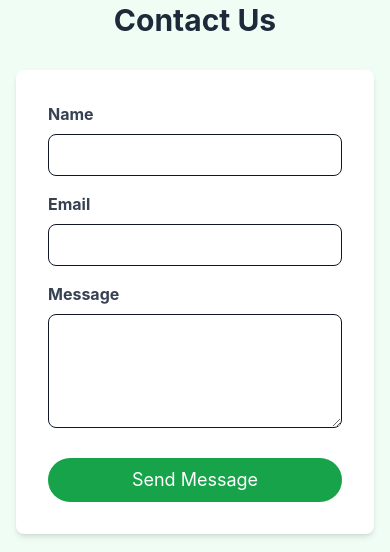
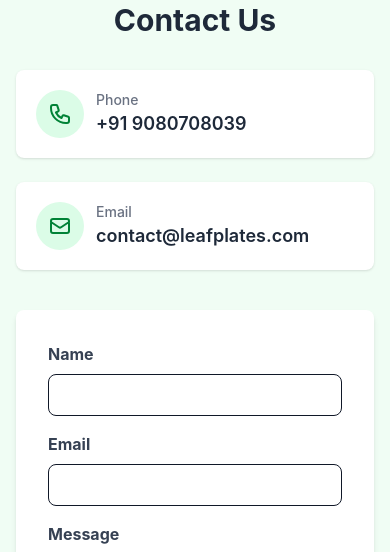
Before and after one commit to Naveen934/Webplate, a React app in the folder frontend/: page / in a window 390 px wide. Shown: the part 1274-1826 px from the top of the page. Built offline with nearby package versions, Linux system fonts and the light colour scheme; no server answers; the HTML template or start-up script is replaced by a standard one.

Commit message:
Feature: Contact info endpoint + frontend shows phone and email

```diff
--- a/frontend/src/components/ContactForm.jsx
+++ b/frontend/src/components/ContactForm.jsx
@@ -1,21 +1,21 @@
-import { useState } from 'react';
+import { useState, useEffect } from 'react';
 import axios from 'axios';
 
 const API_URL = import.meta.env.VITE_API_URL || 'http://localhost:8000';
 
 const ContactForm = () => {
-    const [formData, setFormData] = useState({
-        name: '',
-        email: '',
-        message: ''
-    });
+    const [formData, setFormData] = useState({ name: '', email: '', message: '' });
     const [status, setStatus] = useState('');
+    const [contactInfo, setContactInfo] = useState({ phone: '', email: '' });
+
+    useEffect(() => {
+        axios.get(`${API_URL}/contact-info/`)
+            .then(res => setContactInfo(res.data))
+            .catch(err => console.error("Could not load contact info", err));
+    }, []);
 
     const handleChange = (e) => {
-        setFormData({
-            ...formData,
-            [e.target.name]: e.target.value
-        });
+        setFormData({ ...formData, [e.target.name]: e.target.value });
     };
 
     const handleSubmit = async (e) => {
@@ -32,49 +32,60 @@
 
     return (
         <section id="contact" className="py-12 bg-green-50">
-            <div className="container mx-auto px-4 max-w-2xl">
+            <div className="container mx-auto px-4 max-w-4xl">
                 <h2 className="text-3xl font-bold text-center text-gray-800 mb-8">Contact Us</h2>
 
+                {/* Contact Details */}
+                <div className="flex flex-col md:flex-row gap-6 mb-10 justify-center">
+                    <div className="flex items-center gap-3 bg-white rounded-lg shadow p-5 flex-1">
+                        <div className="bg-green-100 p-3 rounded-full">
+                            <svg className="w-6 h-6 text-green-700" fill="none" stroke="currentColor" viewBox="0 0 24 24">
+                                <path strokeLinecap="round" strokeLinejoin="round" strokeWidth="2" d="M3 5a2 2 0 012-2h3.28a1 1 0 01.948.684l1.498 4.493a1 1 0 01-.502 1.21l-2.257 1.13a11.042 11.042 0 005.516 5.516l1.13-2.257a1 1 0 011.21-.502l4.493 1.498a1 1 0 01.684.949V19a2 2 0 01-2 2h-1C9.716 21 3 14.284 3 6V5z" />
+                            </svg>
+                        </div>
+                        <div>
+                            <p className="text-sm text-gray-500 font-medium">Phone</p>
+                            <a href={`tel:${contactInfo.phone}`} className="text-lg font-semibold text-gray-800 hover:text-green-600">
+                                {contactInfo.phone || '+91 9080708039'}
+                            </a>
+                        </div>
+                    </div>
+
+                    <div className="flex items-center gap-3 bg-white rounded-lg shadow p-5 flex-1">
+                        <div className="bg-green-100 p-3 rounded-full">
+                            <svg className="w-6 h-6 text-green-700" fill="none" stroke="currentColor" viewBox="0 0 24 24">
+                                <path strokeLinecap="round" strokeLinejoin="round" strokeWidth="2" d="M3 8l7.89 5.26a2 2 0 002.22 0L21 8M5 19h14a2 2 0 002-2V7a2 2 0 00-2-2H5a2 2 0 00-2 2v10a2 2 0 002 2z" />
+                            </svg>
+                        </div>
+                        <div>
+                            <p className="text-sm text-gray-500 font-medium">Email</p>
+                            <a href={`mailto:${contactInfo.email}`} className="text-lg font-semibold text-gray-800 hover:text-green-600">
+                                {contactInfo.email || 'contact@leafplates.com'}
+                            </a>
+                        </div>
+                    </div>
+                </div>
+
+                {/* Contact Form */}
                 {status && <p className={`text-center mb-4 ${status.includes('success') ? 'text-green-600' : 'text-red-600'}`}>{status}</p>}
 
                 <form onSubmit={handleSubmit} className="bg-white p-8 rounded-lg shadow-md">
                     <div className="mb-4">
                         <label className="block text-gray-700 font-bold mb-2" htmlFor="name">Name</label>
-                        <input
-                            type="text"
-                            id="name"
-                            name="name"
-                            value={formData.name}
-                            onChange={handleChange}
-                            className="w-full px-3 py-2 border rounded-lg focus:outline-none focus:border-green-500"
-                            required
-                        />
+                        <input type="text" id="name" name="name" value={formData.name} onChange={handleChange}
+                            className="w-full px-3 py-2 border rounded-lg focus:outline-none focus:border-green-500" required />
                     </div>
                     <div className="mb-4">
                         <label className="block text-gray-700 font-bold mb-2" htmlFor="email">Email</label>
-                        <input
-                            type="email"
-                            id="email"
-                            name="email"
-                            value={formData.email}
-                            onChange={handleChange}
-                            className="w-full px-3 py-2 border rounded-lg focus:outline-none focus:border-green-500"
-                            required
-                        />
+                        <input type="email" id="email" name="email" value={formData.email} onChange={handleChange}
+                            className="w-full px-3 py-2 border rounded-lg focus:outline-none focus:border-green-500" required />
                     </div>
                     <div className="mb-6">
                         <label className="block text-gray-700 font-bold mb-2" htmlFor="message">Message</label>
-                        <textarea
-                            id="message"
-                            name="message"
-                            value={formData.message}
-                            onChange={handleChange}
-                            rows="4"
-                            className="w-full px-3 py-2 border rounded-lg focus:outline-none focus:border-green-500"
-                            required
-                        ></textarea>
+                        <textarea id="message" name="message" value={formData.message} onChange={handleChange}
+                            rows="4" className="w-full px-3 py-2 border rounded-lg focus:outline-none focus:border-green-500" required></textarea>
                     </div>
-                    <button type="submit" className="w-full btn-primary text-lg">
+                    <button type="submit" className="w-full bg-green-600 text-white py-3 rounded-full text-lg hover:bg-green-700 transition duration-300">
                         Send Message
                     </button>
                 </form>
```
Also changed, not shown: 1 other file (tests, documents, lock files or other folders).
